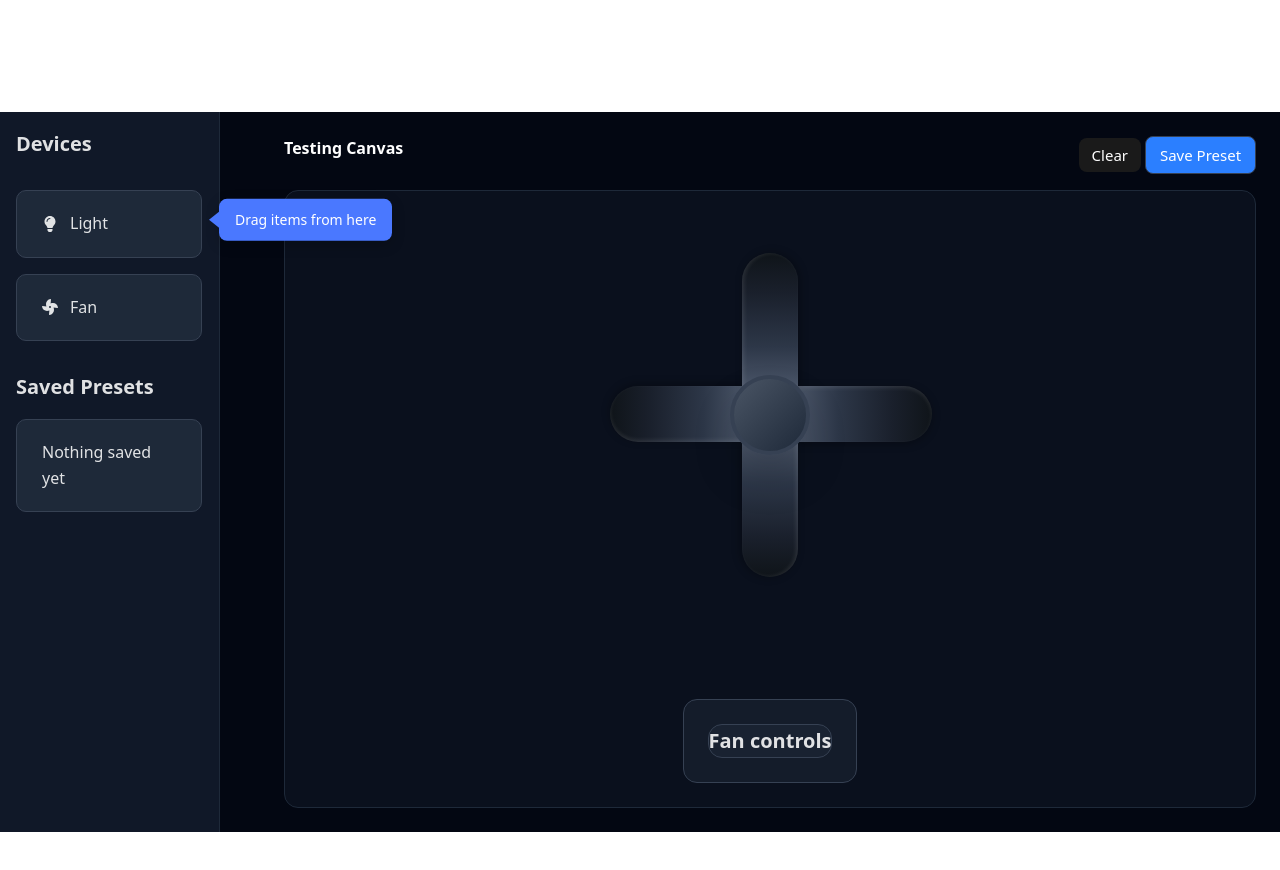
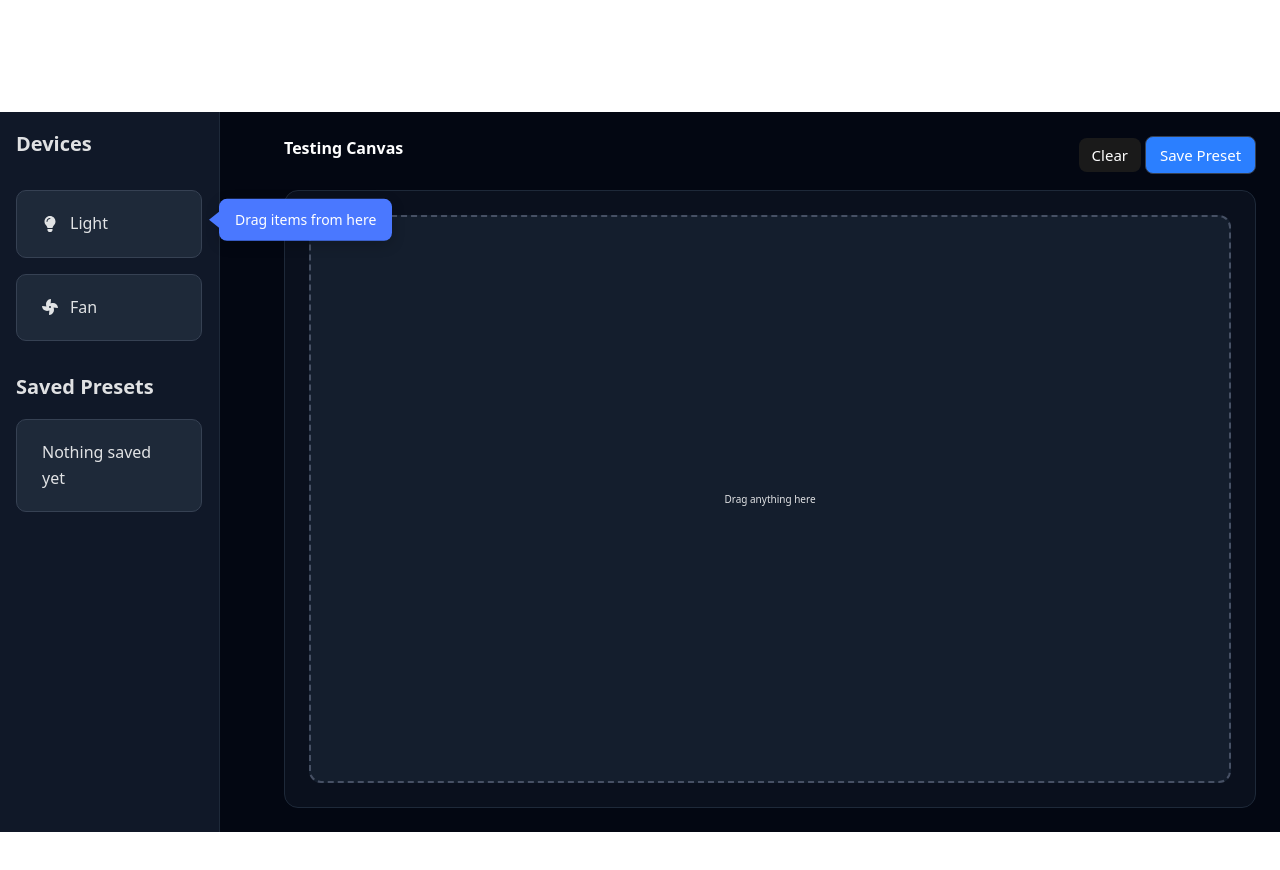
Before and after one commit to protickr/device-simulator-asgnmnt, a React (Vite) app in the folder web/: page / in a window 1280 px wide. Shown: the top 870 px of the page. Built offline with nearby package versions, Linux system fonts and the light colour scheme.

Commit message:
feat(web): add device drag and drop support

```diff
--- a/web/package.json
+++ b/web/package.json
@@ -10,6 +10,7 @@
     "preview": "vite preview"
   },
   "dependencies": {
+    "@dnd-kit/core": "^6.3.1",
     "react": "^19.2.0",
     "react-dom": "^19.2.0",
     "react-icons": "^5.5.0"
--- a/web/src/App.tsx
+++ b/web/src/App.tsx
@@ -1,25 +1,44 @@
+import { useState } from "react";
+import { FaFan, FaLightbulb } from "react-icons/fa";
+import { DndContext } from "@dnd-kit/core";
+
 import "./App.css";
-import { FaFan, FaLightbulb } from "react-icons/fa";
 import Fan from "./components/Fan";
 import FanControl from "./components/FanControl";
 import ToolTip from "./components/ToolTop";
+import DraggableDeviceItem from "./components/DragableDeviceItem";
+import DeviceDropZone from "./components/DeviceDropZone";
 
 function App() {
+  const [isDropped, setDropped] = useState(false);
+  const [showTooltip, setShowTooltip] = useState(true);
+
   return (
     <>
       <h1>device simulator</h1>
+      <DndContext
+        onDragStart={() => setShowTooltip(false)}
+        onDragEnd={(event) => {
+          if (event.over?.id === "drop-area") {
+            setDropped(true);
+            setShowTooltip(false);
+          }
+        }}
+      >
         <div className="app">
           {/* sidebar starts */}
           <div className="sidebar">
             <h1>Devices</h1>
             <ul className="device-list">
-            <li className="list-item">{<FaLightbulb />} Light</li>
-            <li className="list-item">
-              <FaFan /> Fan
-            </li>
+              <DraggableDeviceItem type="light">
+                {<FaLightbulb />} Light
+              </DraggableDeviceItem>
+              <DraggableDeviceItem type="fan">
+                {<FaFan />} Fan
+              </DraggableDeviceItem>
             </ul>
 
-          <ToolTip />
+            {showTooltip && <ToolTip />}
 
             <div className="preset-section">
               <h1 className="heading">Saved Presets</h1>
@@ -34,21 +53,37 @@ function App() {
             <div className="top-bar">
               <h1 className="sim-heading">Testing Canvas</h1>
               <div className="cta">
-              <button className="clear">Clear</button>
+                <button
+                  className="clear"
+                  onClick={() => {
+                    setDropped(false);
+                    setShowTooltip(true);
+                  }}
+                >
+                  Clear
+                </button>
                 <button className="save-preset"> Save Preset </button>
               </div>
             </div>
 
             <div className="sim-field">
+              {/* device drop zone here */}
+              {!isDropped ? (
+                <DeviceDropZone>Drag anything here</DeviceDropZone>
+              ) : (
+                <>
                   <div className="device-area">
-              <Fan />
+                    <Fan></Fan>
                   </div>
                   <div className="controls-area">
-              <FanControl />
+                    <FanControl></FanControl>
+                  </div>
+                </>
+              )}
             </div>
           </div>
         </div>
-      </div>
+      </DndContext>
     </>
   );
 }
--- /dev/null
+++ b/web/src/components/DeviceDropZone.module.css
@@ -0,0 +1,16 @@
+.drop-area {
+    align-self: stretch;
+    height: 100%;
+    border: 2px dashed rgb(70, 80, 100);
+    border-radius: 1.2rem;
+    background-color: rgb(20, 30, 45);
+    transition: background-color 0.3s ease;
+
+    display: flex;
+    justify-content: center;
+    align-items: center;
+}
+
+.drop-area:hover {
+    background-color: rgb(25, 35, 50);
+}
--- /dev/null
+++ b/web/src/components/DeviceDropZone.tsx
@@ -0,0 +1,20 @@
+import { useDroppable } from "@dnd-kit/core";
+import styles from "./DeviceDropZone.module.css";
+
+type DeviceDropZoneProps = {
+  children: React.ReactNode;
+};
+
+function DeviceDropZone({ children }: DeviceDropZoneProps) {
+  const { setNodeRef } = useDroppable({
+    id: "drop-area",
+  });
+
+  return (
+    <div className={styles["drop-area"]} id="drop-area" ref={setNodeRef}>
+      {children}
+    </div>
+  );
+}
+
+export default DeviceDropZone;
--- /dev/null
+++ b/web/src/components/DragableDeviceItem.tsx
@@ -0,0 +1,34 @@
+import { useDraggable } from "@dnd-kit/core";
+import React, { useId } from "react";
+
+type DraggableDeviceItemProps = {
+  type: string;
+  onClick?: (event: React.MouseEvent<HTMLLIElement>) => void;
+  children: React.ReactNode;
+};
+
+function DraggableDeviceItem({
+  type,
+  onClick,
+  children,
+}: DraggableDeviceItemProps) {
+  const id = useId();
+
+  const { attributes, listeners, setNodeRef } = useDraggable({
+    id: `${type}-${id}`,
+  });
+
+  return (
+    <li
+      className="list-item"
+      onClick={onClick}
+      ref={setNodeRef}
+      {...listeners}
+      {...attributes}
+    >
+      {children}
+    </li>
+  );
+}
+
+export default DraggableDeviceItem;
--- a/web/src/components/SavePresetPopUp.module.css
+++ b/web/src/components/SavePresetPopUp.module.css
@@ -1,4 +1,4 @@
-.popup{
+.popup {
     /* Frame 10 */
 
     box-sizing: border-box;
```
Also changed, not shown: web/src/components/FanControl.module.css (+4 -4 lines), 1 other file (tests, documents, lock files or other folders). Lines whose indentation alone changed are shown as unchanged.
